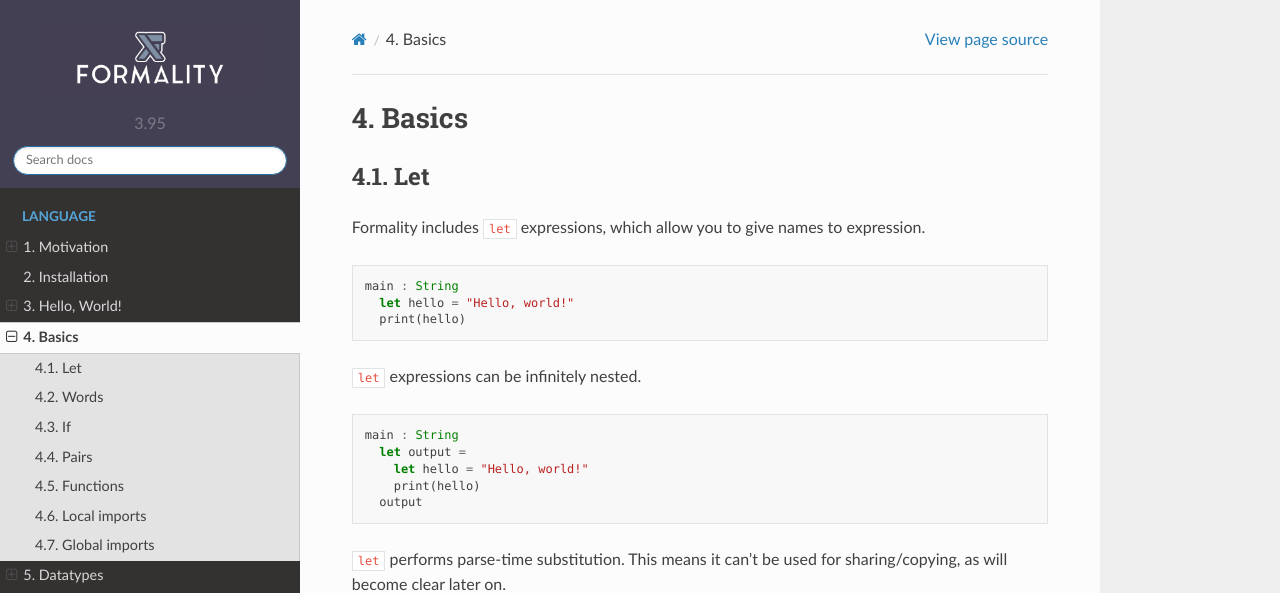
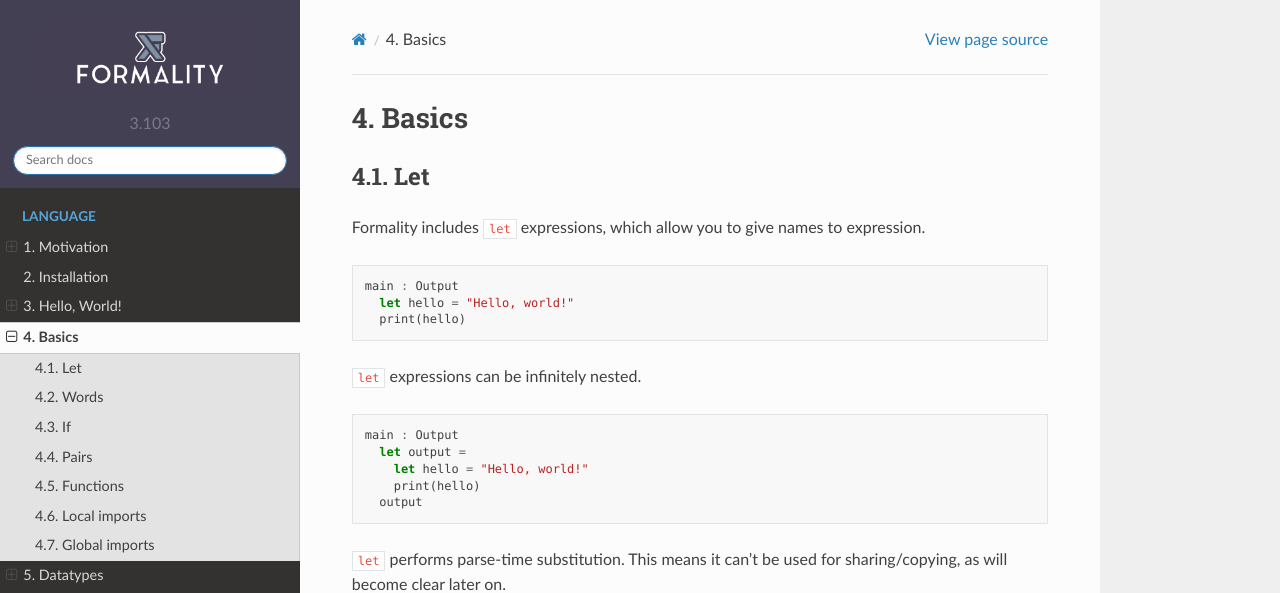
Before and after one commit to Soonad/docs.formality-lang.org, a Sphinx documentation site: the page built from docs/source/language/4.Basics.md, in a window 1280 px wide and 900 px high. Shown: the top 593 px of the window. Built offline with Sphinx 7.4.7 and the Read the Docs theme 2.0.0, drawn with Linux system fonts in a browser that asks for light colours; pages that are not in the unit, such as notebooks, are missing from menus.

Commit message:
Fix datatype in Basics

````diff
--- a/docs/source/conf.py
+++ b/docs/source/conf.py
@@ -24,9 +24,9 @@ copyright = u'2019, Ethereum Foundation and Sunshine Cybernetics'
 author = u'Sunshine Cybernetics'
 
 # The short X.Y version
-version = u'3.95'
+version = u'3.103'
 # The full version, including alpha/beta/rc tags
-release = u'0.3.95'
+release = u'0.3.103'
 
 
 # -- General configuration ---------------------------------------------------
--- a/docs/source/language/4.Basics.md
+++ b/docs/source/language/4.Basics.md
@@ -5,7 +5,7 @@
 Formality includes `let` expressions, which allow you to give names to expression.
 
 ```javascript
-main : String
+main : Output
   let hello = "Hello, world!"
   print(hello)
 ```
@@ -13,7 +13,7 @@ main : String
 `let` expressions can be infinitely nested.
 
 ```javascript
-main : String
+main : Output
   let output =
     let hello = "Hello, world!"
     print(hello)
````
